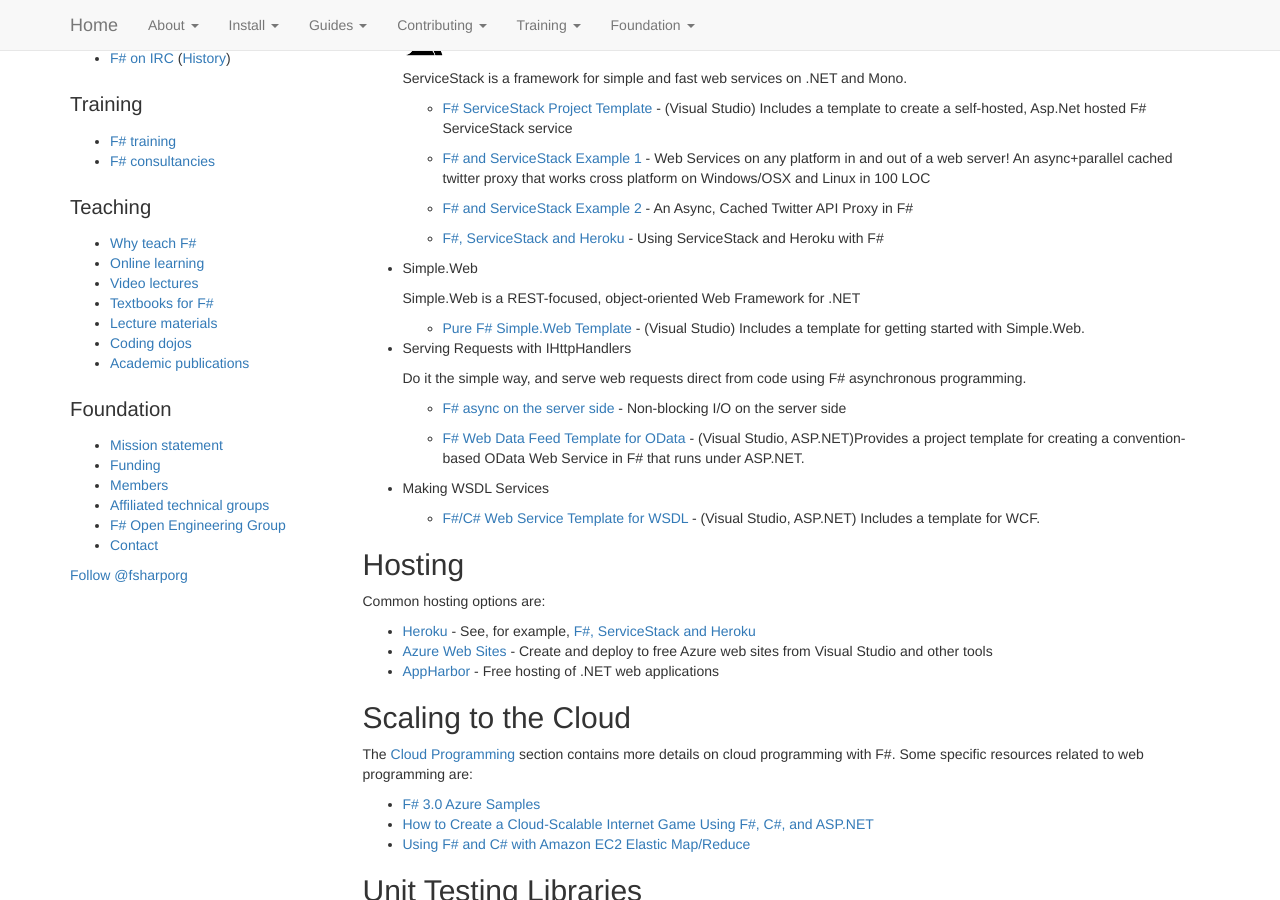
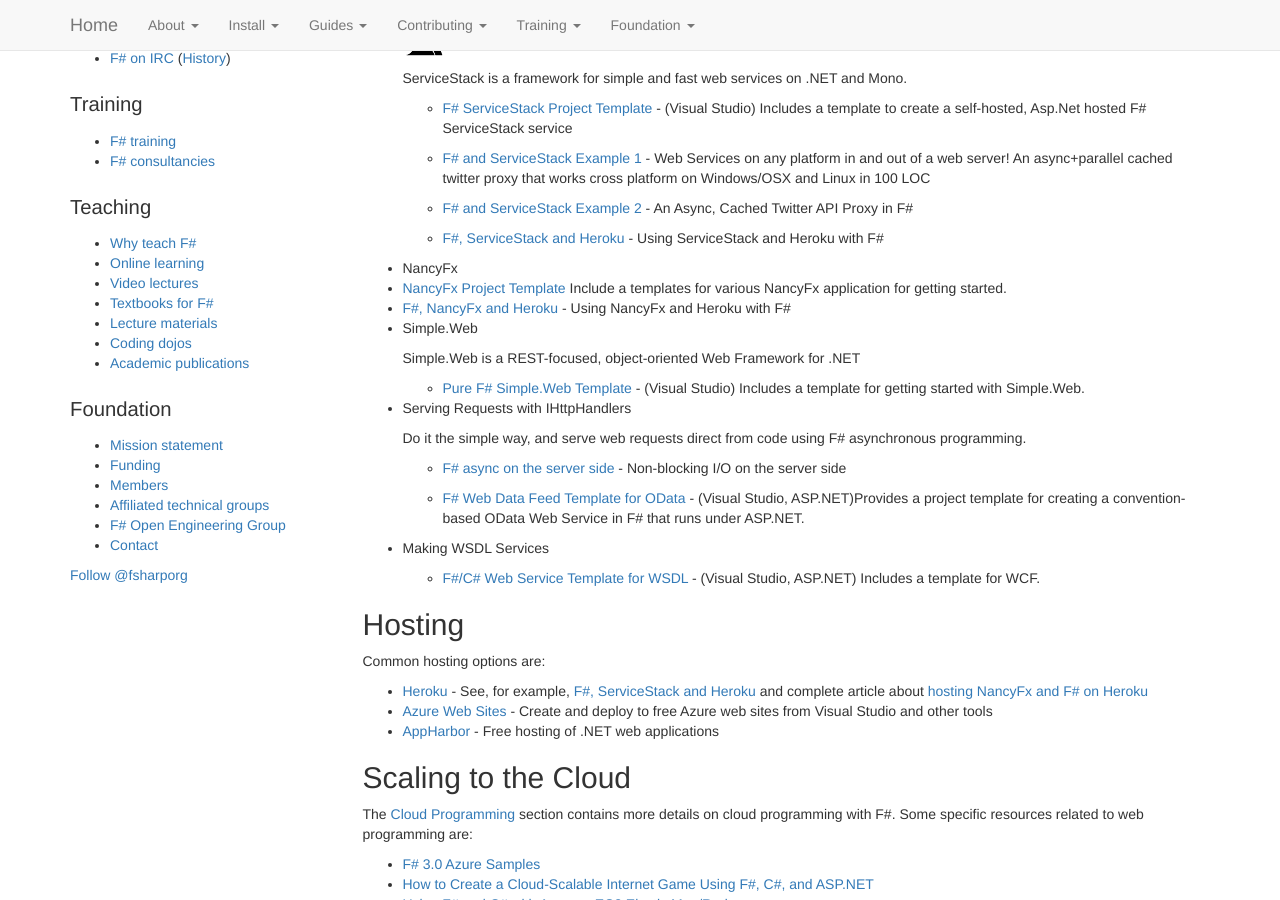
Before and after one commit to fsharp/fsharp.org, a Jekyll site: the page built from guides/web/index.md, in a window 1280 px wide and 900 px high, scrolled down 1076 px. Built offline with Jekyll 4.4.1, drawn with Linux system fonts in a browser that asks for light colours; nearby versions of some CDN libraries; some web fonts are replaced; comment, search, counter and statistics services are not loaded.

Commit message:
added Nancyfx project template link and others
Added blog for hosting NancyFx (for that case any .Net application) on heroku.

```diff
--- a/guides/web/index.md
+++ b/guides/web/index.md
@@ -77,6 +77,9 @@
 
    * [F#, ServiceStack and Heroku](https://github.com/kunjee17/ServiceStackHeroku) - Using ServiceStack and Heroku with F#
 
+ * NancyFx
+  * [NancyFx Project Template](http://visualstudiogallery.msdn.microsoft.com/b55b8aac-b11a-4a6a-8a77-2153f46f4e2f) Include a templates for various NancyFx application for getting started.
+  * [F#, NancyFx and Heroku](http://blog.ashleytowns.id.au/posts/2013-04/2013-04-01-running-csharp-fsharp-xbuild-nuget-on-heroku.html) - Using NancyFx and Heroku with F#
  * Simple.Web
 
    Simple.Web is a REST-focused, object-oriented Web Framework for .NET
@@ -101,7 +104,8 @@
 ## Hosting
 
 Common hosting options are:
- * [Heroku](http://heroku.com/) - See, for example, [F#, ServiceStack and Heroku](https://github.com/kunjee17/ServiceStackHeroku)
+
+ * [Heroku](http://heroku.com/) - See, for example, [F#, ServiceStack and Heroku](https://github.com/kunjee17/ServiceStackHeroku) and complete article about [hosting NancyFx and F# on Heroku](http://blog.ashleytowns.id.au/posts/2013-04/2013-04-01-running-csharp-fsharp-xbuild-nuget-on-heroku.html)
  * [Azure Web Sites](http://www.windowsazure.com/) - Create and deploy to free Azure web sites from Visual Studio and other tools
  * [AppHarbor](http://appharbor.com/) - Free hosting of .NET web applications
 
```
